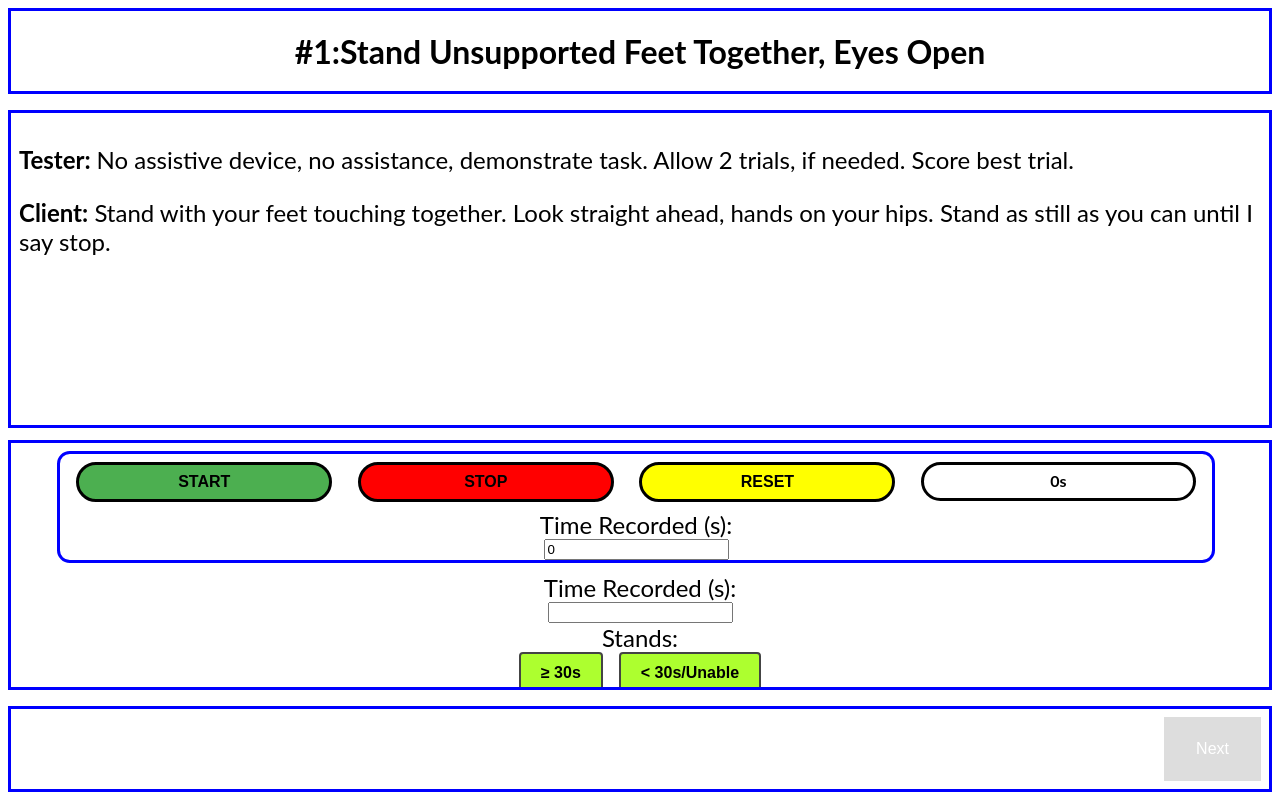
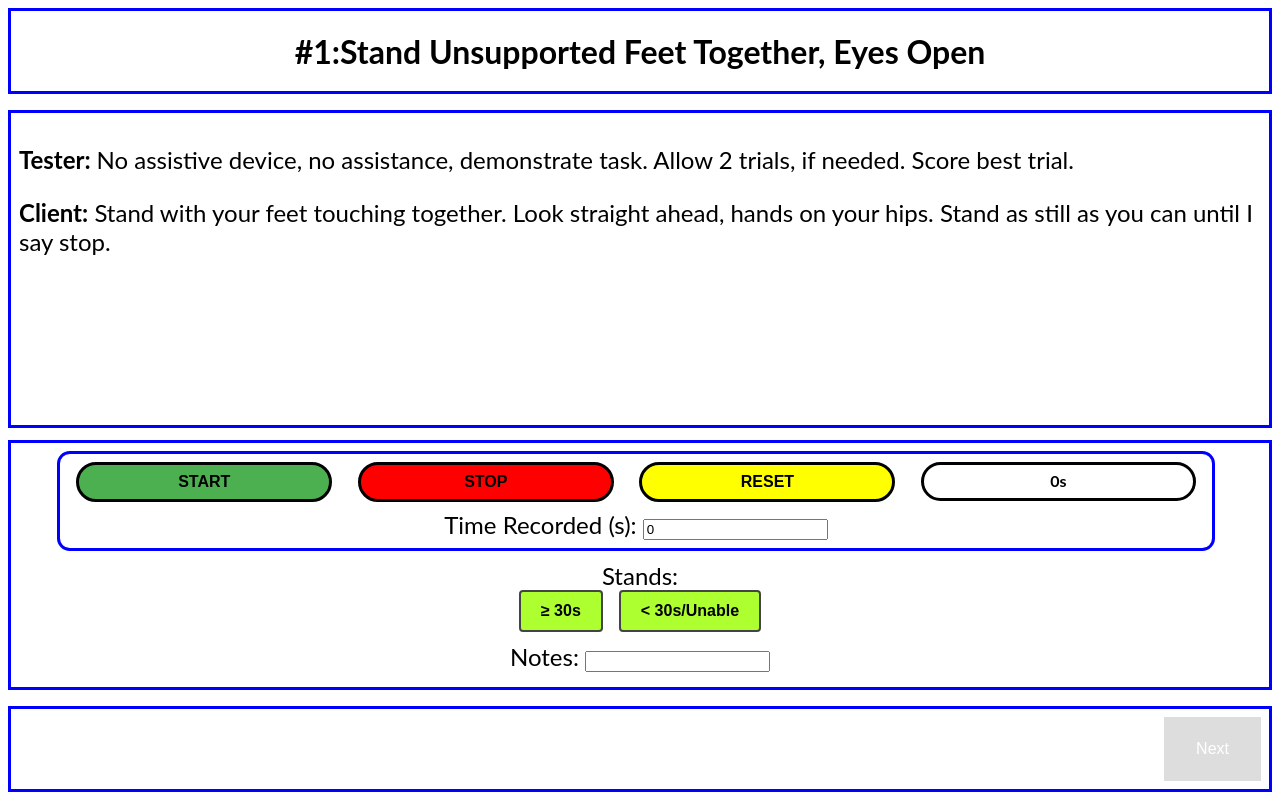
Before and after one commit to wizardto1/pbs-test2, an Angular app: page /page3 in a window 1280 px wide. Built offline with nearby package versions, Linux system fonts and the light colour scheme.

Commit message:
7 files modified

```diff
--- a/src/app/page1/page1.component.html
+++ b/src/app/page1/page1.component.html
@@ -9,7 +9,7 @@ Place 1 foot directly in front of the other foot, touching heel to toe. Look str
 <p>
 </div>
 <div class="options"><app-timer></app-timer> <div class="radio-toolbar">
-   <div >Time Recorded (s):<div><input type="text" id="time" value="{{time}}" (change)="SetTime($event)"> </div> </div>
+
 
 
   <br>
--- a/src/app/page1/page1.component.ts
+++ b/src/app/page1/page1.component.ts
@@ -21,6 +21,7 @@ export class Page1Component implements OnInit {
     this.scoresService.setScore1(flag)
     this.scoresService.setButton1(this.buttonDisabled)
     this.scoresService.setLeg1(this.flag2);
+    this.time=this.timeService.getTime();
     this.scoresService.settime1(this.time);
     this.scoresService.setnote1(this.note);
     console.log(this.time)
@@ -50,7 +51,7 @@ export class Page1Component implements OnInit {
 this.flag=this.scoresService.getScore1()
 this.buttonDisabled=this.scoresService.getButton1()
 this.flag2=this.scoresService.getLeg1()
-this.time=this.timeService.getTime()
+
   }
   radioEventHandler(event:any){
 
--- a/src/app/page3/page3.component.html
+++ b/src/app/page3/page3.component.html
@@ -13,7 +13,6 @@ No assistive device, no assistance, demonstrate task. Allow 2 trials, if needed.
 </div>
 <div class="options"><app-timer></app-timer> <div class="radio-toolbar">
 
-    <div >Time Recorded (s):<div><input type="text" id="time" (change)="OnInput($event)"> </div> </div>
 
   Stands:<br>
   <input type="radio" id="1" name="q3" value="1" [(ngModel)]="flag" (change)=radioEventHandler($event)>
--- a/src/app/page3/page3.component.ts
+++ b/src/app/page3/page3.component.ts
@@ -1,5 +1,6 @@
 import { Component, OnInit } from '@angular/core';
 import { ScoresService } from '../scores.service';
+import { TimeService } from '../time.service';
 @Component({
   selector: 'app-page3',
   templateUrl: './page3.component.html',
@@ -10,11 +11,12 @@ flag;
 note="-";
   time="-";
   buttonDisabled:boolean=false;
-  constructor(private scoresService: ScoresService) { }
+  constructor(private scoresService: ScoresService, private timeService: TimeService) { }
 
   setScore3(flag){
     this.scoresService.setScore3(flag)
     this.scoresService.setButton3(this.buttonDisabled)
+    this.time=this.timeService.getTime()
        this.scoresService.Up1();
 
       if (this.flag==1){
@@ -24,10 +26,7 @@ note="-";
      this.scoresService.setnote3(this.note)
      this.scoresService.settime2(this.time)
   }
-  OnInput (event:any){
-      this.time = event.target.value;
 
-    }
 
   OnInput2 (event:any){
       this.note = event.target.value;
@@ -38,6 +37,7 @@ note="-";
 
 this.flag=this.scoresService.getScore3();
 this.buttonDisabled=this.scoresService.getButton3()
+this.time="-"
   }
   radioEventHandler(event:any){
 
--- a/src/app/results/results.component.ts
+++ b/src/app/results/results.component.ts
@@ -1,5 +1,6 @@
 import { Component, OnInit } from '@angular/core';
 import { ScoresService } from '../scores.service';
+import { TimeService } from '../time.service';
 @Component({
   selector: 'app-results',
   templateUrl: './results.component.html',
@@ -84,9 +85,10 @@ note9="-";
   note21="-";
   note22="-";
 
-  constructor(private scoresService: ScoresService){ }
+  constructor(private scoresService: ScoresService, private timeService:TimeService){ }
   reset(){
     this.scoresService.reset();
+    this.timeService.returnTime();
   }
   ngOnInit() {
     this.total=this.scoresService.gettotal();
--- a/src/app/timer/timer.component.html
+++ b/src/app/timer/timer.component.html
@@ -4,5 +4,5 @@
 	<button id="stopTimer" (click)='stop()'>STOP</button>
 	<button id="resetTimer" (click)='reset()'>RESET</button>
 	<span id="time">{{seconds}}s</span>
-     <div >Time Recorded (s):<div><input type="text"  [(ngModel)]="display"(change)="SetTime($event)"> </div> </div>
+     <div style="margin-bottom:1vh;">Time Recorded (s): <input type="text"  [(ngModel)]="display"(change)="SetTime($event)"> </div>
 </div>
--- a/src/app/timer/timer.component.ts
+++ b/src/app/timer/timer.component.ts
@@ -62,6 +62,6 @@ reset(){
   this.time=0;
   this.seconds=0;
   this.minutes=0;
-  this.timeService.returnTime();
+
 }
 }
```
